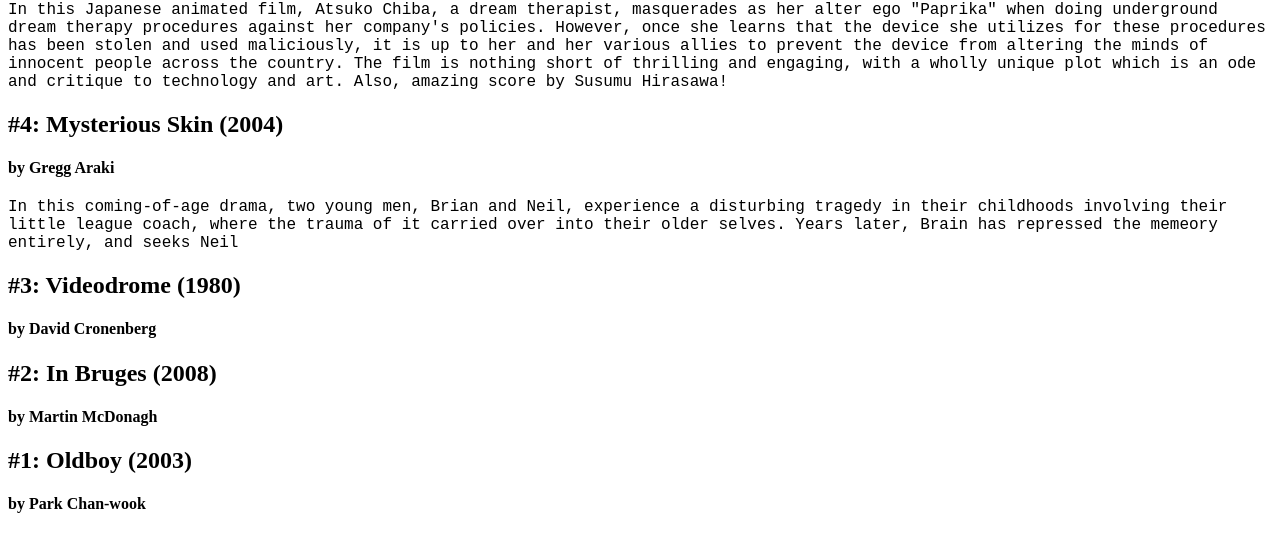
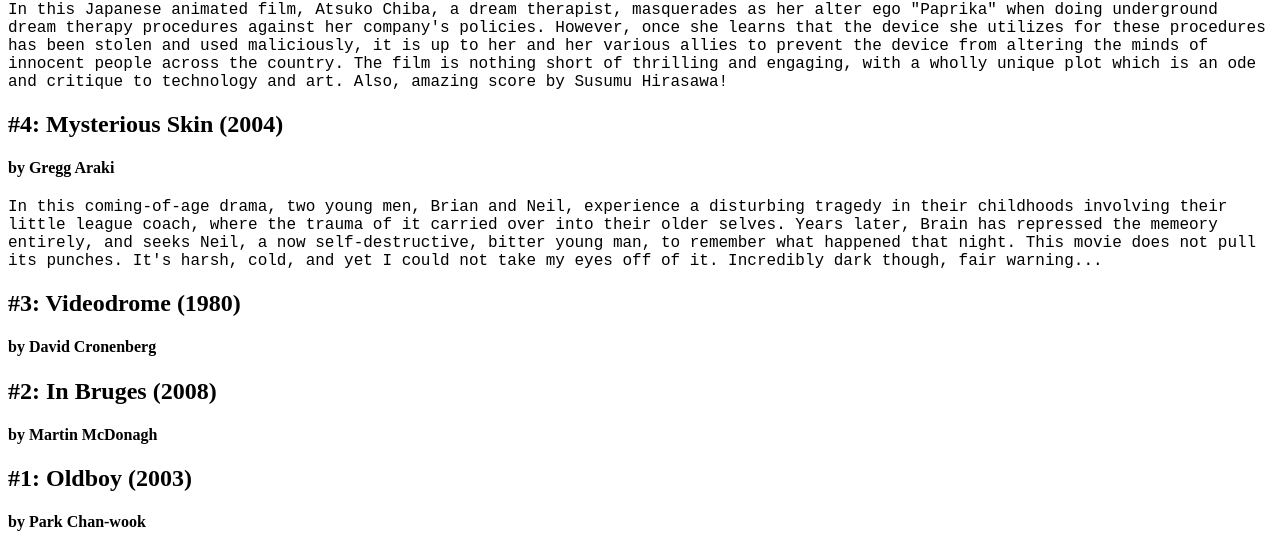
Before and after one commit to fargoisunavailable/fargoisunavailable.github.io, a plain HTML site: page index.html in a window 1280 px wide. Shown: the part 1375-1928 px from the top of the page. Drawn offline with Linux system fonts and the light colour scheme.

Commit message:
Update index.html

```diff
--- a/index.html
+++ b/index.html
@@ -27,8 +27,10 @@
 
     <h2>#4: Mysterious Skin (2004)</h2>
   <h4>by Gregg Araki</h4>
-<p style="font-family: 'Courier New'"> In this coming-of-age drama, two young men, Brian and Neil, experience a disturbing tragedy in their childhoods involving their little league coach, where the trauma of it carried over into their older selves. Years later, Brain has repressed the memeory entirely, and seeks Neil</p>
-<h2>#3: Videodrome (1980)</h2>
+<p style="font-family: 'Courier New'"> In this coming-of-age drama, two young men, Brian and Neil, experience a disturbing tragedy in their childhoods involving their little league coach, where the trauma of it carried over into their older selves. Years later, Brain has repressed the memeory entirely, and seeks Neil, a now
+self-destructive, bitter young man, to remember what happened that night. This movie does not pull its punches. It's harsh, cold, and yet I could not take my eyes off of it. Incredibly dark though, fair warning...</p>
+
+    <h2>#3: Videodrome (1980)</h2>
   <h4>by David Cronenberg</h4>
 
 <h2>#2: In Bruges (2008)</h2>
```
